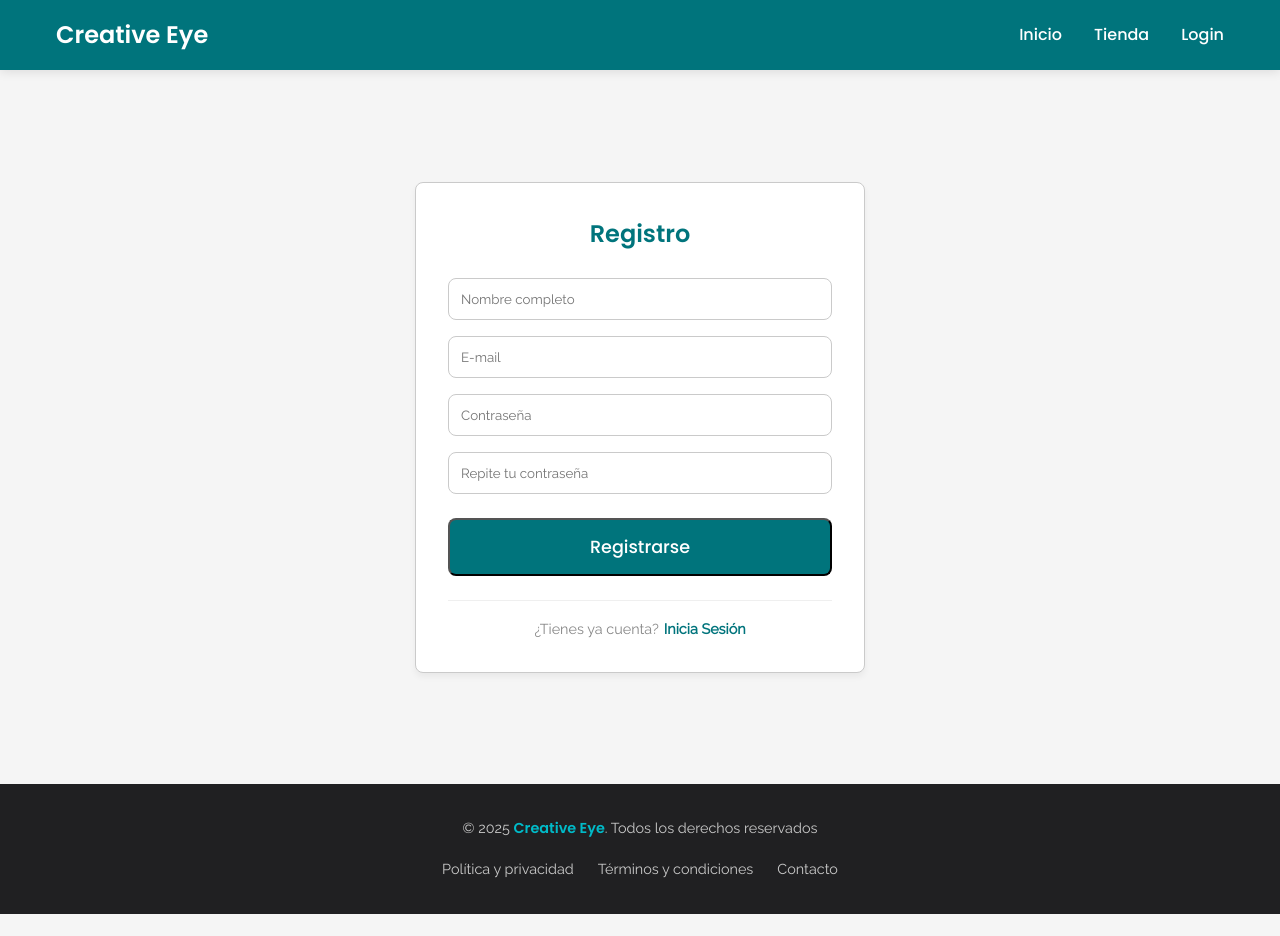
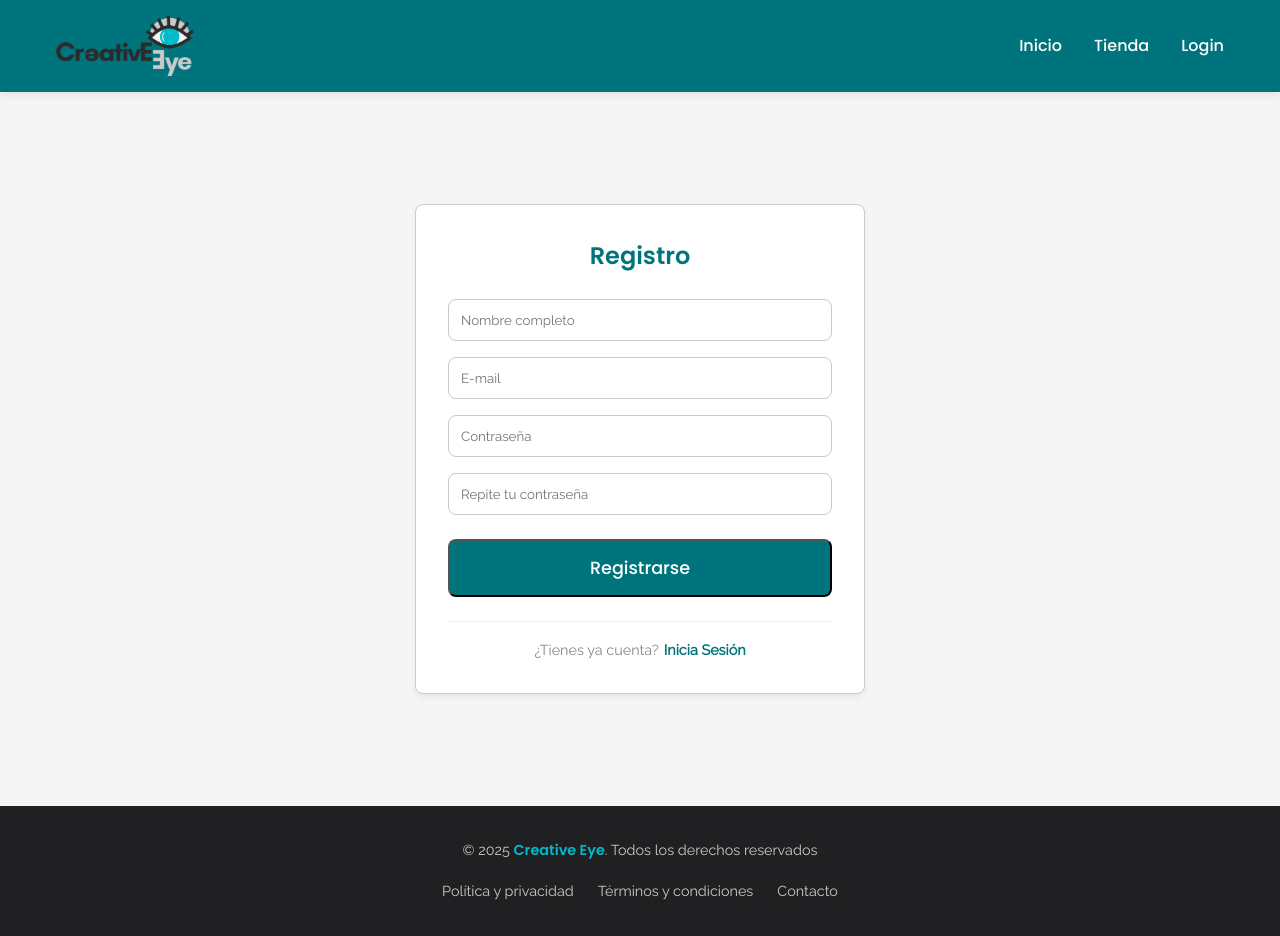
Before and after one commit to bcolomer/creative_eye, an Angular app in the folder frontend/: page /registro in a window 1280 px wide. Before the commit the page ends 914 px from the top, so only its background shows below. Built offline with nearby package versions, Linux system fonts and the light colour scheme.

Commit message:
Fix: Header finalizado (Logo, lógica de roles admin/almacén y estilos)

```diff
--- a/frontend/src/app/app.component.html
+++ b/frontend/src/app/app.component.html
@@ -2,7 +2,7 @@
     <div class="encabezado__contenedor">
 
         <a [routerLink]="['/']" class="encabezado__marca" (click)="closeMenu()">
-            <span class="encabezado__titulo">Creative Eye</span>
+            <img src="/assets/images/creativelogoheader.png" alt="Logo Creative Eye" class="encabezado__logo">
         </a>
 
         <button class="encabezado__hamburguesa" (click)="toggleMenu()" aria-label="Menú">
@@ -24,9 +24,21 @@
                     <a [routerLink]="['/productos']" (click)="closeMenu()" routerLinkActive="encabezado__enlace--activo" class="encabezado__enlace">Tienda</a>
                 </li>
 
-                <li class="encabezado__item" *ngIf="authService.isLoggedIn()">
+                <li class="encabezado__item" *ngIf="authService.isLoggedIn() && !authService.isAlmacen()">
                     <a [routerLink]="['/carrito']" (click)="closeMenu()" routerLinkActive="encabezado__enlace--activo" class="encabezado__enlace">
                         Carrito <span *ngIf="cartItemCount > 0" class="encabezado__contador">({{ cartItemCount }})</span>
+                    </a>
+                </li>
+
+                <li class="encabezado__item" *ngIf="authService.isAdmin()">
+                    <a href="http://127.0.0.1:8000/usuarios" target="_blank" class="encabezado__enlace encabezado__enlace--boton">
+                        Admin
+                    </a>
+                </li>
+
+                <li class="encabezado__item" *ngIf="authService.isAlmacen()">
+                    <a href="http://127.0.0.1:8000/productos" target="_blank" class="encabezado__enlace encabezado__enlace--boton">
+                        Almacén
                     </a>
                 </li>
 
--- a/frontend/src/app/app.component.scss
+++ b/frontend/src/app/app.component.scss
@@ -26,12 +26,25 @@
         text-decoration: none;
         color: $color-blanco;
         cursor: pointer;
+        margin-right: $unidad-espaciado * 2;
     }
 
-    &__titulo {
-        font-family: $fuente-titulos;
-        font-weight: $semibold;
-        font-size: 1.5rem;
+    // Estilo del logo
+    &__logo {
+        height: 60px;
+        width: auto;  // Mantiene la proporción
+        object-fit: contain;
+        transition: transform 0.3s ease;
+
+
+        @include version('tablet') {
+        height: 50px;
+        }
+
+        // Efecto zoom al pasar el ratón por el logo
+        &:hover {
+            transform: scale(1.05);
+        }
     }
 
     // --- MENú HAMBURGUESA ---
@@ -44,7 +57,7 @@
         padding: 5px;
 
         @include version('movil') {
-        display: block;
+            display: block;
         }
     }
 
--- a/frontend/src/app/pages/login/login.component.ts
+++ b/frontend/src/app/pages/login/login.component.ts
@@ -52,8 +52,10 @@ export class LoginComponent {
         localStorage.setItem('token', respuesta.token);
         console.log('Token recibido:', respuesta.token);
 
+        // Convertimos el objeto a texto para guardarlo en localStorage
+        localStorage.setItem('user', JSON.stringify(respuesta.user));
 
-        // 1. Redirigimos al usuario a Inicio.
+        // Redirigimos a inicio
         this.router.navigate(['/']);
 
         console.log('Pidiendo perfil del usuario');
@@ -69,13 +71,11 @@ export class LoginComponent {
             },
 
             error: (errPerfil) => {
-                // Si falla se verá en consola
                 console.warn('getProfile() falló (404). El login fue OK, pero el perfil no se cargó.');
             }
           });
       },
       error: (error) => {
-        // En caso de credenciales incorrectas
         console.error('¡No se ha podido iniciar sesión!', error);
 
         this.errorMessage = 'Usuario o contraseña incorrectos. Por favor, inténtalo de nuevo.';
--- a/frontend/src/app/services/auth.service.ts
+++ b/frontend/src/app/services/auth.service.ts
@@ -59,13 +59,14 @@ export class AuthService {
    * Añadimos el logout del usuario
    */
   logout(): void {
-    // Borramos el token de la memoria del navegador
+
     localStorage.removeItem('token');
-    // Borramos la memoria del carrito para que no lo vea el siguiente usuario a loguearse
+
+    localStorage.removeItem('user');
+
     this.cartService.clearCart();
 
-    // Redirigimos al usuario a la página de inicio
-    console.log('Sesión cerrada. ¡Hasta la próxima!');
+    console.log('Sesión cerrada. ¡Hasta la próxima!.');
     this.router.navigate(['/']);
   }
 
@@ -83,7 +84,7 @@ export class AuthService {
       })
     };
 
-    // Enviamos a la ruta que Bárbara definió: /api/register
+    // Enviamos a la ruta /api/register
     return this.http.post(`${this.apiUrl}/register`, datos, httpOptions);
   }
 
@@ -104,4 +105,38 @@ export class AuthService {
     return this.http.put(`${this.apiUrl}/profile`, datos, httpOptions);
   }
 
+  /**
+   * Comprueba si hay un usuario con rol administrador
+   */
+  isAdmin(): boolean {
+    const userString = localStorage.getItem('user');
+
+    if (userString) {
+      try {
+        const user = JSON.parse(userString);
+        return user && user.rol_id === 1;
+      } catch (e) {
+        return false;
+      }
+    }
+    return false;
+  }
+
+  /**
+   * Comprueba si el usuario tiene rol de Almacén (rol_id === 2)
+   */
+  isAlmacen(): boolean {
+    const userString = localStorage.getItem('user');
+
+    if (userString) {
+      try {
+        const user = JSON.parse(userString);
+        return user && user.rol_id === 2;
+      } catch (e) {
+        return false;
+      }
+    }
+    return false;
+  }
+
 }
```
Also changed, not shown: frontend/public/assets/images/creativelogoheader.png (added).
